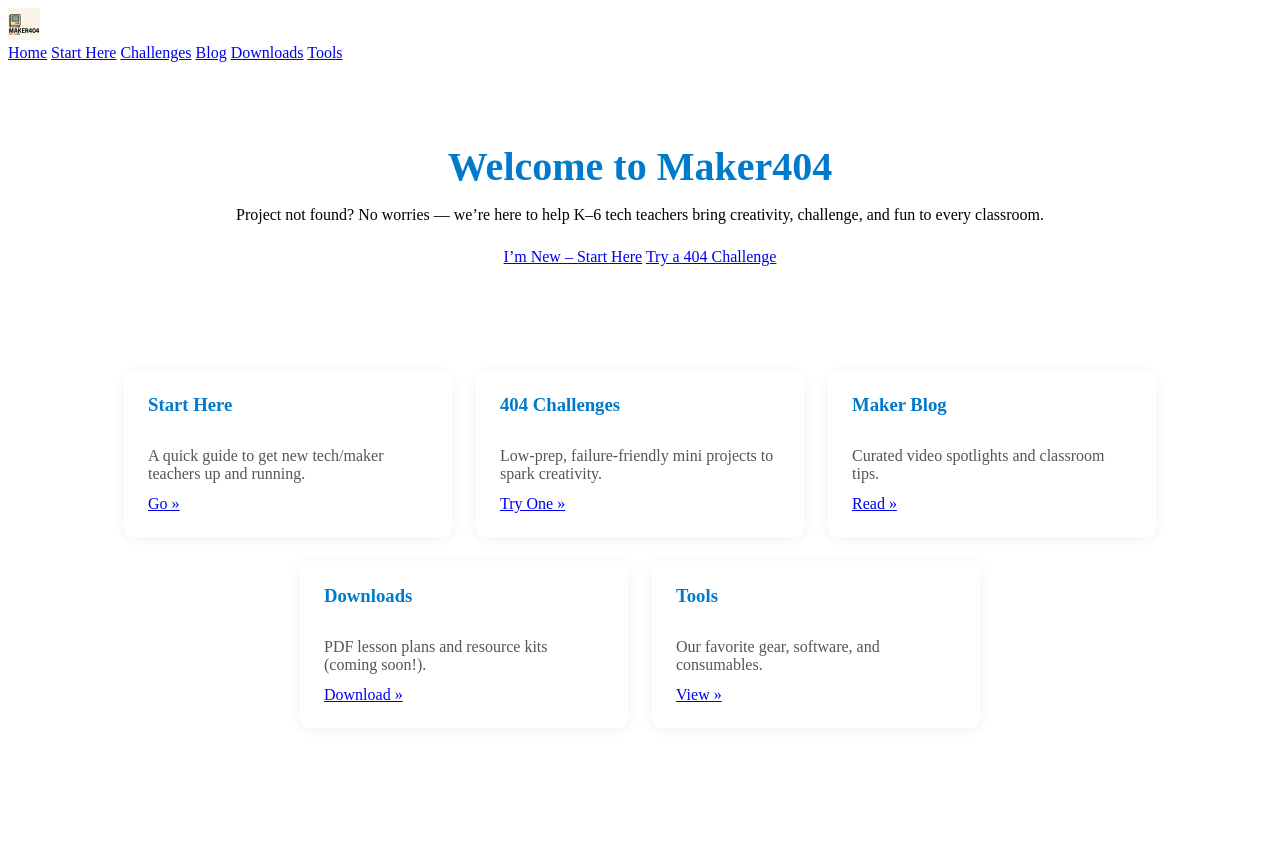
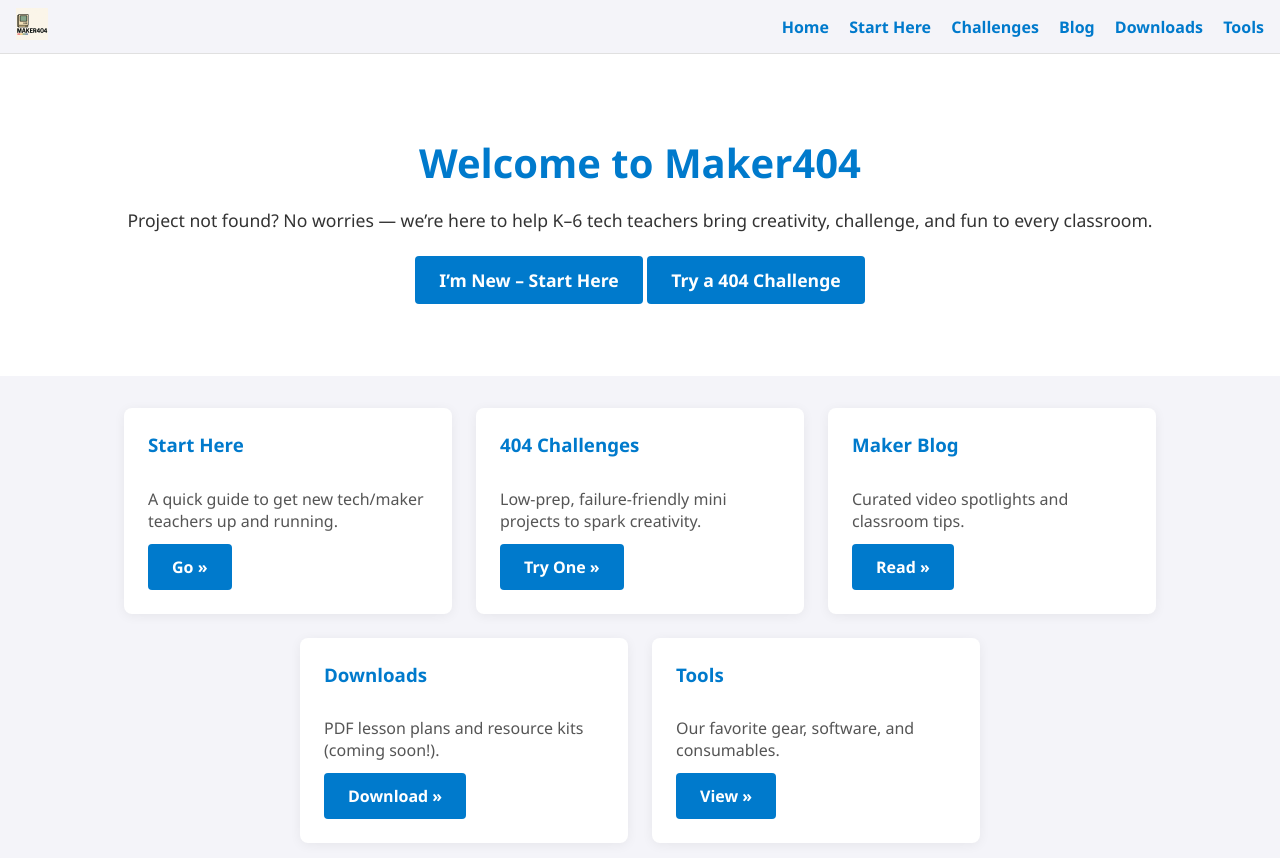
Before and after one commit to GW228g/maker404, a Jekyll site: the page built from index.md, in a window 1280 px wide. Shown: the top 858 px of the page. Built offline with Jekyll 4.4.1, drawn with Linux system fonts in a browser that asks for light colours.

Commit message:
Update style.css

```diff
--- a/assets/style.css
+++ b/assets/style.css
@@ -1,28 +1,113 @@
-/* ——— Shrink logo to fit header neatly ——— */
+/* Logo sizing */
 .site-header .logo {
-  height: 32px;     /* or tweak this number to taste */
-  width: auto;      /* preserves aspect ratio */
+  height: 32px;
+  width: auto;
 }
-/* Hero */
+
+/* ——— Global ——— */
+body {
+  margin: 0;
+  font-family: 'Segoe UI', Tahoma, Geneva, Verdana, sans-serif;
+  background: #f4f4f9;
+  color: #333;
+}
+a {
+  text-decoration: none;
+}
+
+/* ——— Header & Nav ——— */
+.site-header {
+  background: #f4f4f9;        /* cream background matching logo */
+  border-bottom: 1px solid #e0e0e0;
+  display: flex;
+  align-items: center;
+  padding: 0.5rem 1rem;
+}
+.site-nav {
+  margin-left: auto;
+}
+.site-nav a {
+  margin-left: 1rem;
+  color: #007acc;
+  font-weight: bold;
+}
+.site-nav a:hover {
+  text-decoration: underline;
+}
+
+/* ——— Hero ——— */
 .hero {
   text-align: center;
   padding: 3rem 1rem;
   background: white;
 }
-.hero h1 { color: #007acc; font-size: 2.5rem; margin-bottom: .5rem; }
-.hero p { margin-bottom: 1.5rem; }
+.hero h1 {
+  font-size: 2.5rem;
+  margin-bottom: 0.5rem;
+  color: #007acc;
+}
+.hero p {
+  font-size: 1.1rem;
+  margin-bottom: 1.5rem;
+}
+.hero-buttons .button {
+  margin: 0 0.5rem;
+}
 
-/* Cards */
-.cards { display: flex; flex-wrap: wrap; gap: 1.5rem; justify-content: center; padding: 2rem 1rem; }
+/* ——— Buttons ——— */
+.button {
+  display: inline-block;
+  background: #007acc;
+  color: white;
+  padding: 0.75rem 1.5rem;
+  border-radius: 4px;
+  font-weight: bold;
+  transition: background 0.2s;
+}
+.button:hover {
+  background: #005f99;
+}
+
+/* ——— Cards ——— */
+.cards {
+  display: flex;
+  flex-wrap: wrap;
+  gap: 1.5rem;
+  justify-content: center;
+  padding: 2rem 1rem;
+}
 .card {
   background: white;
   border-radius: 8px;
-  box-shadow: 0 2px 12px rgba(0,0,0,.06);
+  box-shadow: 0 2px 12px rgba(0, 0, 0, 0.06);
   width: 280px;
   padding: 1.5rem;
   display: flex;
   flex-direction: column;
 }
-.card h3 { color: #007acc; margin-top: 0; }
-.card p { flex-grow: 1; color: #555; margin: .75rem 0; }
-.card .button { align-self: start; }
+.card h3 {
+  margin-top: 0;
+  color: #007acc;
+}
+.card p {
+  flex-grow: 1;
+  margin: 0.75rem 0;
+  color: #555;
+}
+.card .button {
+  align-self: start;
+}
+
+/* ——— Responsive ——— */
+@media (max-width: 600px) {
+  .site-header {
+    flex-direction: column;
+  }
+  .site-nav {
+    margin: 0.5rem 0 0;
+  }
+  .cards {
+    flex-direction: column;
+    align-items: center;
+  }
+}
```
